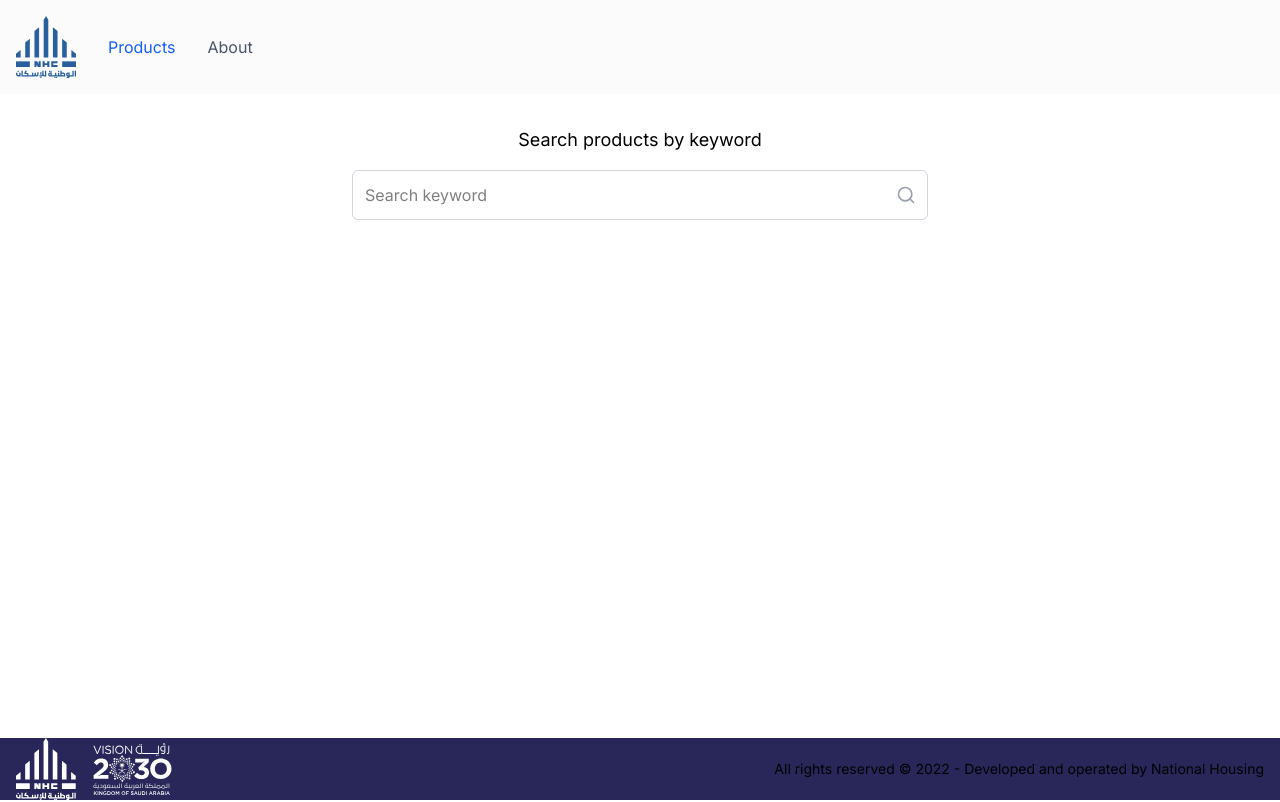
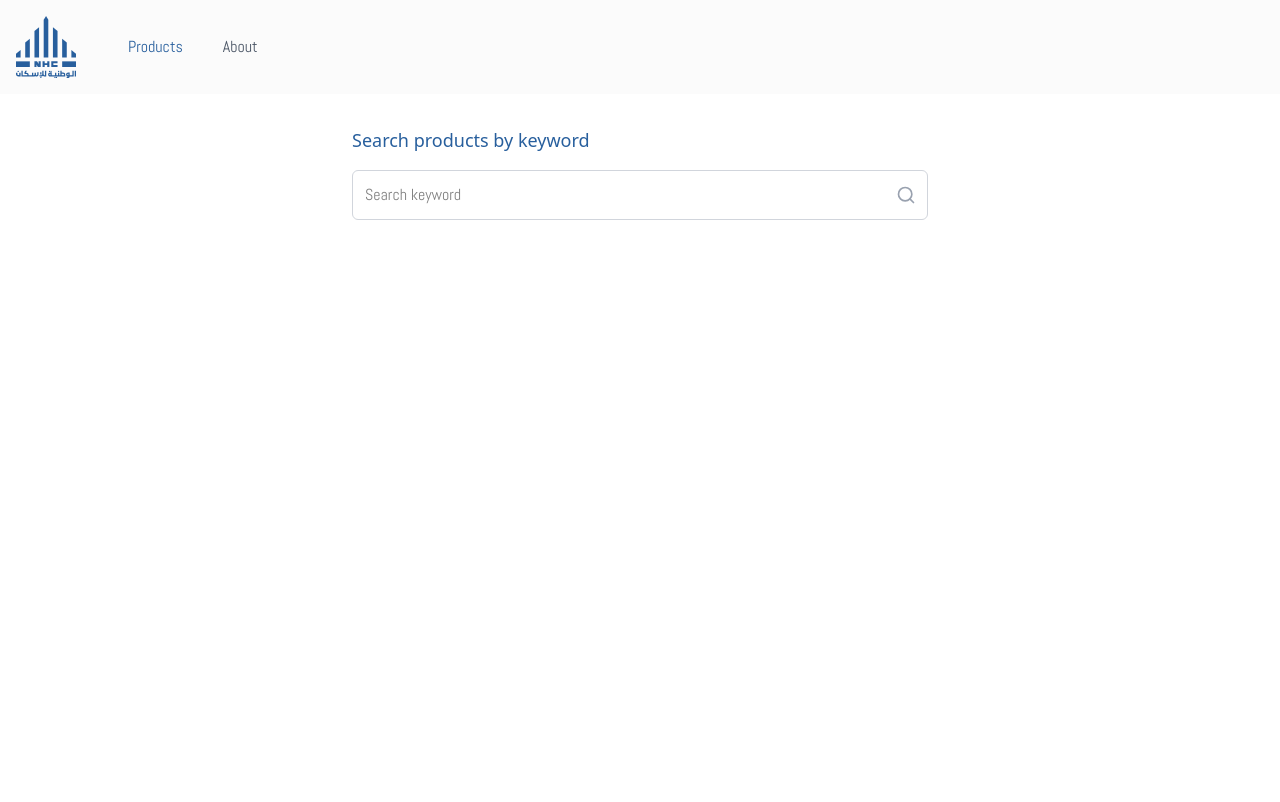
Before and after one commit to Haddad308/nhc-assignment, a Next.js app: page / in a window 1280 px wide. Shown: the top 802 px of the page. Built offline with nearby package versions, Linux system fonts and the light colour scheme.

Commit message:
Refactor layout and page components to include Header and Footer; update styles for consistency

```diff
--- a/app/about/page.tsx
+++ b/app/about/page.tsx
@@ -1,14 +1,10 @@
 import Image from "next/image";
-import Header from "@/components/header";
-import Footer from "@/components/footer";
 
 export default function AboutPage() {
   return (
     <div className="min-h-screen flex flex-col">
       <div className="flex-grow container mx-auto ">
         <div className="main-container">
-          <Header />
-
           <div className="py-8 px-4 max-w-4xl mx-auto">
             <div className="flex justify-center mb-8">
               <Image
@@ -60,8 +56,6 @@ export default function AboutPage() {
           </div>
         </div>
       </div>
-
-      <Footer />
     </div>
   );
 }
--- a/app/layout.tsx
+++ b/app/layout.tsx
@@ -1,9 +1,14 @@
 import type React from "react";
 import type { Metadata } from "next";
-import { Inter } from "next/font/google";
+import { Abel } from "next/font/google";
 import "./globals.css";
+import Header from "@/components/header";
+import Footer from "@/components/footer";
 
-const inter = Inter({ subsets: ["latin"] });
+const abel = Abel({
+  weight: "400",
+  subsets: ["latin"],
+});
 
 export const metadata: Metadata = {
   title: "Products Search",
@@ -17,8 +22,10 @@ export default function RootLayout({
 }) {
   return (
     <html lang="en">
-      <body suppressHydrationWarning className={inter.className}>
+      <body suppressHydrationWarning className={abel.className}>
+        <Header />
         {children}
+        <Footer />
       </body>
     </html>
   );
--- a/app/page.tsx
+++ b/app/page.tsx
@@ -1,8 +1,6 @@
 "use client";
 
 import { useState } from "react";
-import Header from "@/components/header";
-import Footer from "@/components/footer";
 import SearchBar from "@/components/search-bar";
 import ProductCard from "@/components/product-card";
 import EmptyState from "@/components/empty-state";
@@ -29,8 +27,6 @@ export default function Home() {
     <div className="min-h-screen flex flex-col">
       <div className="flex-grow container mx-auto ">
         <div className="main-container">
-          <Header />
-
           <div className="py-8 px-4">
             <SearchBar
               onSearch={handleSearch}
@@ -61,8 +57,6 @@ export default function Home() {
           </div>
         </div>
       </div>
-
-      <Footer />
     </div>
   );
 }
--- a/app/products/[id]/page.tsx
+++ b/app/products/[id]/page.tsx
@@ -1,7 +1,5 @@
 import Image from "next/image";
 import { getProduct } from "@/lib/api";
-import Header from "@/components/header";
-import Footer from "@/components/footer";
 
 interface ProductPageProps {
   params: { id: string };
@@ -12,14 +10,8 @@ export default async function ProductPage({ params }: ProductPageProps) {
 
   return (
     <div className="min-h-screen flex flex-col">
-      <div className="p-4">
-        <h1 className="text-xl text-gray-500 mb-4">Product details</h1>
-      </div>
-
       <div className="flex-grow container mx-auto px-4 pb-12">
         <div className="main-container p-4">
-          <Header />
-
           <div className="py-8 px-4">
             <h1 className="text-2xl text-blue-600 text-center mb-8">
               {product.title}
@@ -98,8 +90,6 @@ export default async function ProductPage({ params }: ProductPageProps) {
           </div>
         </div>
       </div>
-
-      <Footer />
     </div>
   );
 }
--- a/components/footer.tsx
+++ b/components/footer.tsx
@@ -3,7 +3,8 @@ import Image from "next/image";
 export default function Footer() {
   return (
     <footer className="footer w-full bg-[#292759]">
-      <div className="container mx-auto px-4">
+      <div className="container mx-auto px-24 py-8 text-white">
+        <hr className="mb-4 mt-8 border-gray-600" />
         <div className="flex justify-between items-center">
           <div className="flex items-center">
             <Image src="/NHC.svg" alt="NHC Logo" width={60} height={40} />
--- a/components/header.tsx
+++ b/components/header.tsx
@@ -1,9 +1,14 @@
+"use client";
+
 import Link from "next/link";
 import Image from "next/image";
+import { usePathname } from "next/navigation";
 
 export default function Header() {
+  const pathname = usePathname();
+
   return (
-    <header className="bg-[#D9D9D91F] p-4 flex items-center">
+    <header className="bg-[#D9D9D91F] p-4 flex items-center gap-5">
       <div className="mr-8">
         <Link href="/">
           <Image
@@ -15,11 +20,21 @@ export default function Header() {
           />
         </Link>
       </div>
-      <nav className="flex space-x-8">
-        <Link href="/" className="text-blue-600 hover:text-blue-800">
+      <nav className="flex space-x-10">
+        <Link
+          href="/"
+          className={`hover:text-[#285F9D] ${
+            pathname === "/" ? "text-[#285F9D]" : "text-gray-600"
+          }`}
+        >
           Products
         </Link>
-        <Link href="/about" className="text-gray-600 hover:text-gray-800">
+        <Link
+          href="/about"
+          className={`hover:text-[#285F9D] ${
+            pathname === "/about" ? "text-[#285F9D]" : "text-gray-600"
+          }`}
+        >
           About
         </Link>
       </nav>
--- a/components/search-bar.tsx
+++ b/components/search-bar.tsx
@@ -67,7 +67,9 @@ export default function SearchBar({ onSearch, onSearchStart }: SearchBarProps) {
 
   return (
     <div className="w-full max-w-xl mx-auto">
-      <h2 className="text-center text-lg mb-4">Search products by keyword</h2>
+      <h2 className="font-sans text-lg mb-4 text-[#285F9D]">
+        Search products by keyword
+      </h2>
       <form onSubmit={handleSubmit} className="relative">
         <input
           type="text"
```
